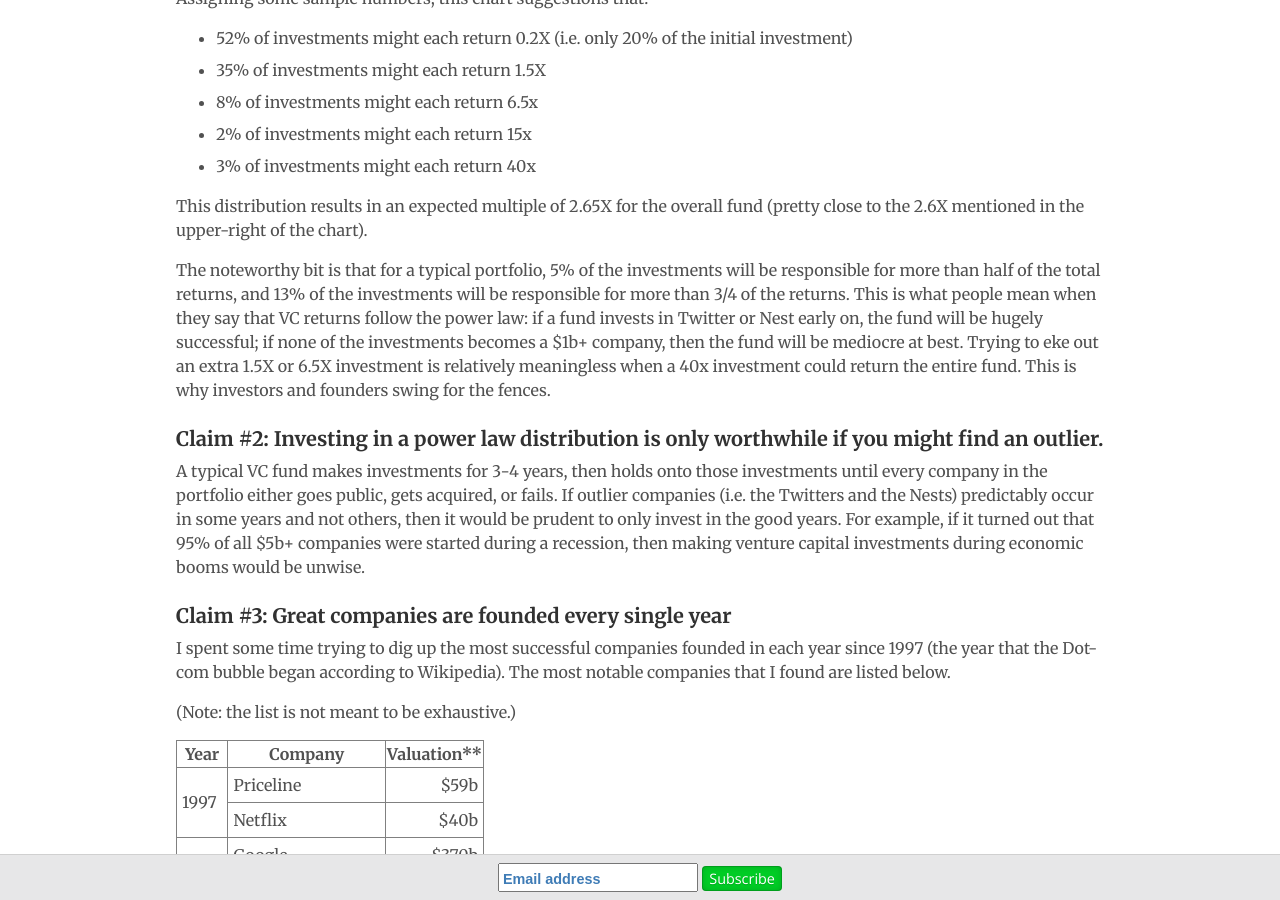
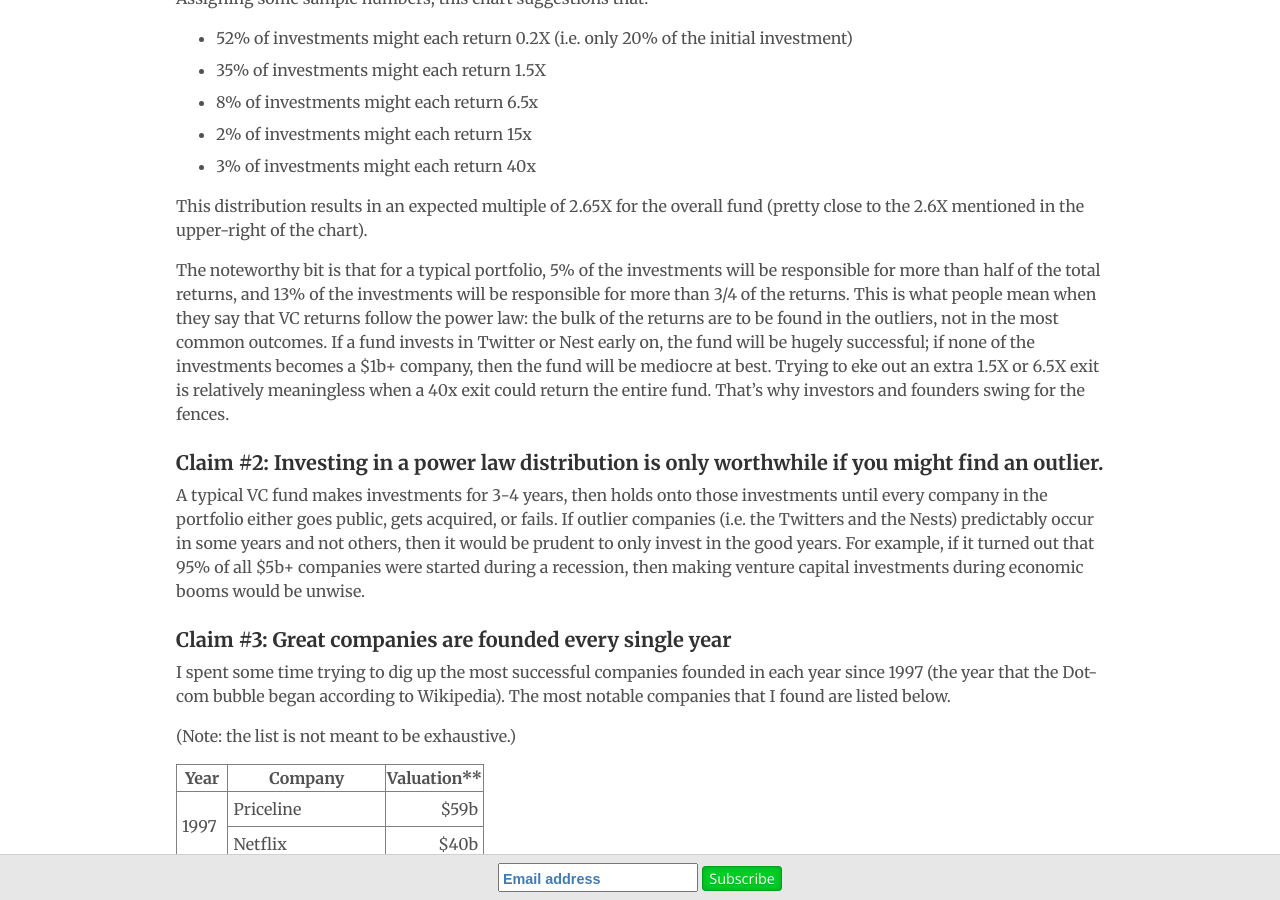
Before and after one commit to codingvc/codingvc, a Jekyll site: the page built from _posts/2015-06-29-bubbles-and-unicorns.markdown, in a window 1280 px wide and 900 px high, scrolled down 1668 px. Built offline with Jekyll 4.4.1, drawn with Linux system fonts in a browser that asks for light colours; nearby versions of some CDN libraries; Markdown is read by kramdown in place of the engine named in the settings; comment, search, counter and statistics services are not loaded.

Commit message:
minor tweaks

```diff
--- a/_posts/2015-06-29-bubbles-and-unicorns.markdown
+++ b/_posts/2015-06-29-bubbles-and-unicorns.markdown
@@ -27,7 +27,7 @@ Assigning some sample numbers, this chart suggestions that:
 
 This distribution results in an expected multiple of 2.65X for the overall fund (pretty close to the 2.6X mentioned in the upper-right of the chart).
 
-The noteworthy bit is that for a typical portfolio, 5% of the investments will be responsible for more than half of the total returns, and 13% of the investments will be responsible for more than 3/4 of the returns. This is what people mean when they say that VC returns follow the power law: if a fund invests in Twitter or Nest early on, the fund will be hugely successful; if none of the investments becomes a $1b+ company, then the fund will be mediocre at best. Trying to eke out an extra 1.5X or 6.5X investment is relatively meaningless when a 40x investment could return the entire fund. This is why investors and founders swing for the fences.
+The noteworthy bit is that for a typical portfolio, 5% of the investments will be responsible for more than half of the total returns, and 13% of the investments will be responsible for more than 3/4 of the returns. This is what people mean when they say that VC returns follow the power law: the bulk of the returns are to be found in the outliers, not in the most common outcomes. If a fund invests in Twitter or Nest early on, the fund will be hugely successful; if none of the investments becomes a $1b+ company, then the fund will be mediocre at best. Trying to eke out an extra 1.5X or 6.5X exit is relatively meaningless when a 40x exit could return the entire fund. That's why investors and founders swing for the fences.
 
 ### Claim #2: Investing in a power law distribution is only worthwhile if you might find an outlier.
 A typical VC fund makes investments for 3-4 years, then holds onto those investments until every company in the portfolio either goes public, gets acquired, or fails. If outlier companies (i.e. the Twitters and the Nests) predictably occur in some years and not others, then it would be prudent to only invest in the good years. For example, if it turned out that 95% of all $5b+ companies were started during a recession, then making venture capital investments during economic booms would be unwise.
```
